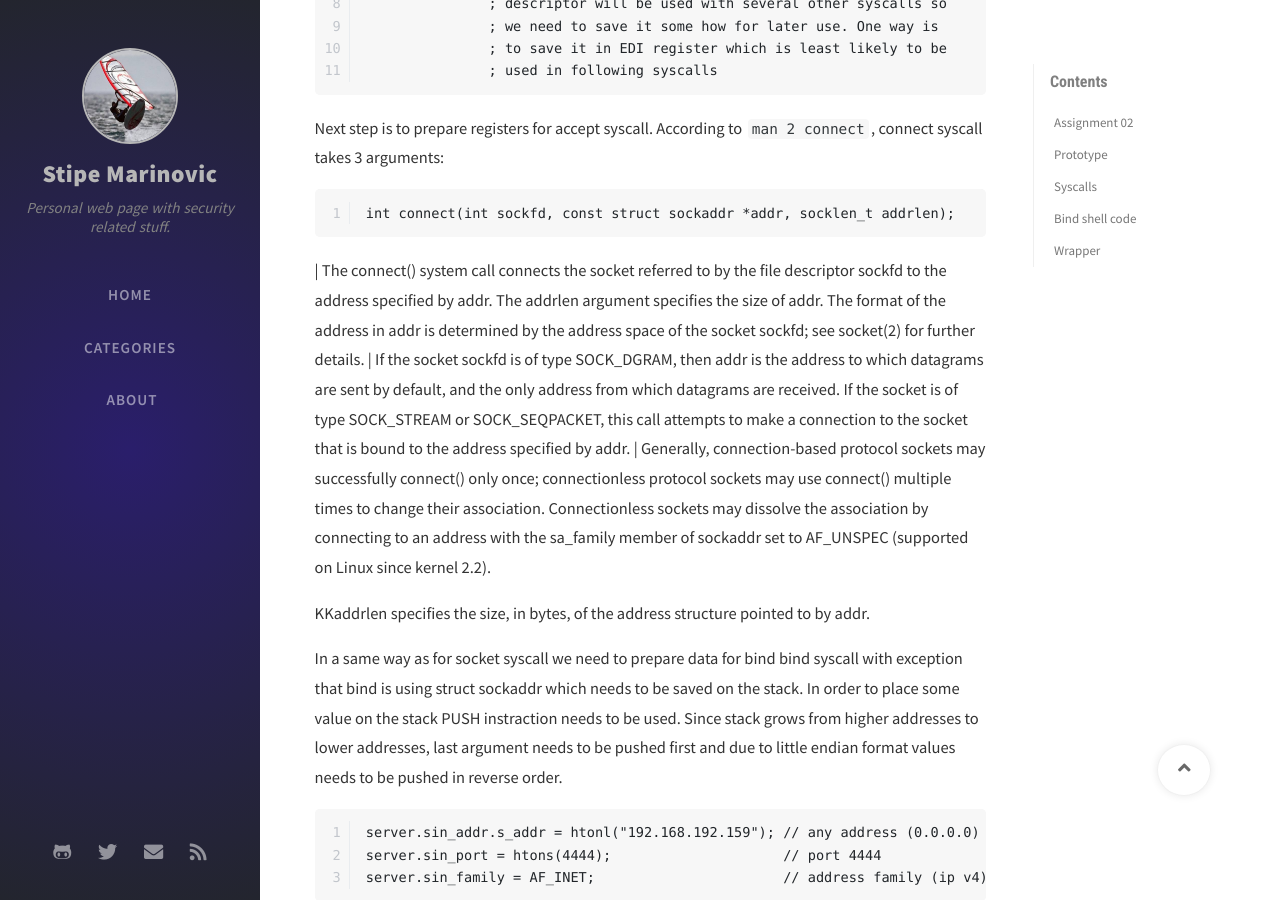
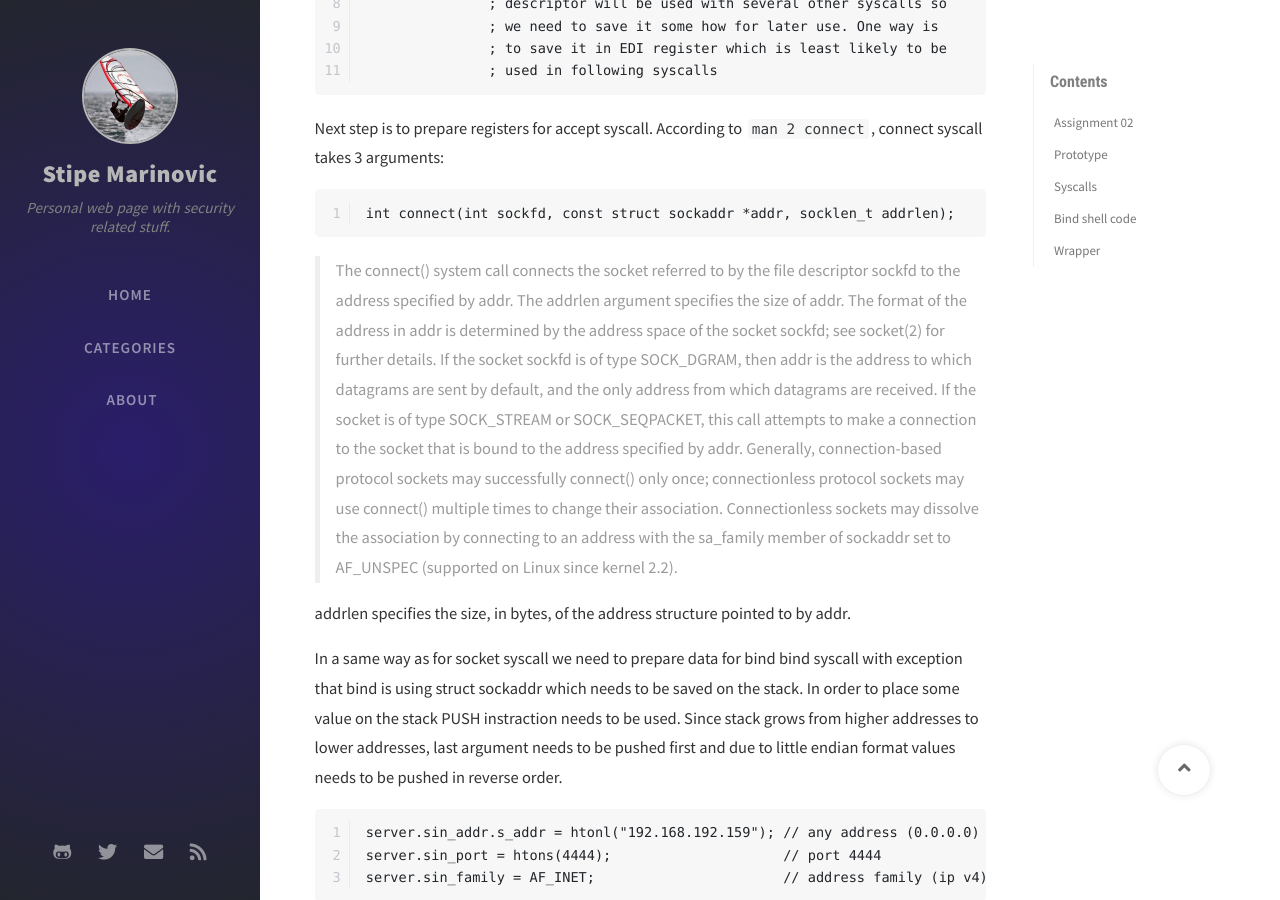
Before and after one commit to smarinovic/smarinovic.github.io, a Jekyll site: the page built from _posts/2020-05-25-SLAE-exam-assignment-02.md, in a window 1280 px wide and 900 px high, scrolled down 4520 px. Built offline with Jekyll 4.4.1, drawn with Linux system fonts in a browser that asks for light colours; nearby versions of some CDN libraries; comment, search, counter and statistics services are not loaded; some of the changed text lies outside the part shown.

Commit message:
Block quote

````diff
--- a/_posts/2020-05-25-SLAE-exam-assignment-02.md
+++ b/_posts/2020-05-25-SLAE-exam-assignment-02.md
@@ -77,10 +77,10 @@ Based on man 2 pages for socket syscall (`man 2 socket`) we can see the three ar
 ```
 int socket(int domain, int type, int protocol);
 ```
-|socket()  creates an endpoint for communication and returns a file descriptor that refers to that endpoint.
-|The domain argument specifies a communication domain; this selects the protocol family which will be used for communication.  These families are defined in <sys/socket.h>.
-|The socket has the indicated type, which specifies the communication semantics.
-|The protocol specifies a particular protocol to be used with the socket.  Normally only a single protocol exists to support a particular socket type within a given protocol family, in which case protocol can be specified as 0.
+> socket()  creates an endpoint for communication and returns a file descriptor that refers to that endpoint.
+> The domain argument specifies a communication domain; this selects the protocol family which will be used for communication.  These families are defined in <sys/socket.h>.
+> The socket has the indicated type, which specifies the communication semantics.
+> The protocol specifies a particular protocol to be used with the socket.  Normally only a single protocol exists to support a particular socket type within a given protocol family, in which case protocol can be specified as 0.
 
 Arguments are passed via registers in following order; EAX, EBX, ECX, EDX, ESI, EDI. EAX always contains syscall number (in case of socket it is decimal 359 or hex 0x167).
 The domain, type and protocol needs to be passed in EBX, ECX and EDX registers.
@@ -175,13 +175,13 @@ Next step is to prepare registers for accept syscall. According to `man 2 connec
 ```
 int connect(int sockfd, const struct sockaddr *addr, socklen_t addrlen);
 ```
-| The  connect() system call connects the socket referred to by the file descriptor sockfd to the address specified by addr. The addrlen argument specifies the size of addr.  The format of the address in addr is determined by the address space of the socket sockfd; see socket(2) for further details.
-| If the socket sockfd is of type SOCK_DGRAM, then addr is the address to which datagrams are sent by default, and the only address from which datagrams are received.   If  the  socket  is  of type SOCK_STREAM or SOCK_SEQPACKET, this call attempts to make a connection to the socket that is bound to the address specified by addr.
-| Generally, connection-based protocol sockets may successfully connect() only once; connectionless protocol sockets may use  connect()  multiple  times  to change  their  association.   Connectionless sockets may dissolve the association by connecting to an address with the sa_family member of sockaddr set to AF_UNSPEC (supported on Linux since kernel 2.2).
+> The  connect() system call connects the socket referred to by the file descriptor sockfd to the address specified by addr. The addrlen argument specifies the size of addr.  The format of the address in addr is determined by the address space of the socket sockfd; see socket(2) for further details.
+> If the socket sockfd is of type SOCK_DGRAM, then addr is the address to which datagrams are sent by default, and the only address from which datagrams are received.   If  the  socket  is  of type SOCK_STREAM or SOCK_SEQPACKET, this call attempts to make a connection to the socket that is bound to the address specified by addr.
+> Generally, connection-based protocol sockets may successfully connect() only once; connectionless protocol sockets may use  connect()  multiple  times  to change  their  association.   Connectionless sockets may dissolve the association by connecting to an address with the sa_family member of sockaddr set to AF_UNSPEC (supported on Linux since kernel 2.2).
 
 
 
-KKaddrlen specifies the size, in bytes, of the address structure pointed to by addr.
+addrlen specifies the size, in bytes, of the address structure pointed to by addr.
 
 In a same way as for socket syscall we need to prepare data for bind bind syscall with exception that bind is using struct sockaddr which needs to be saved on the stack.
 In order to place some value on the stack PUSH instraction needs to be used.
````
